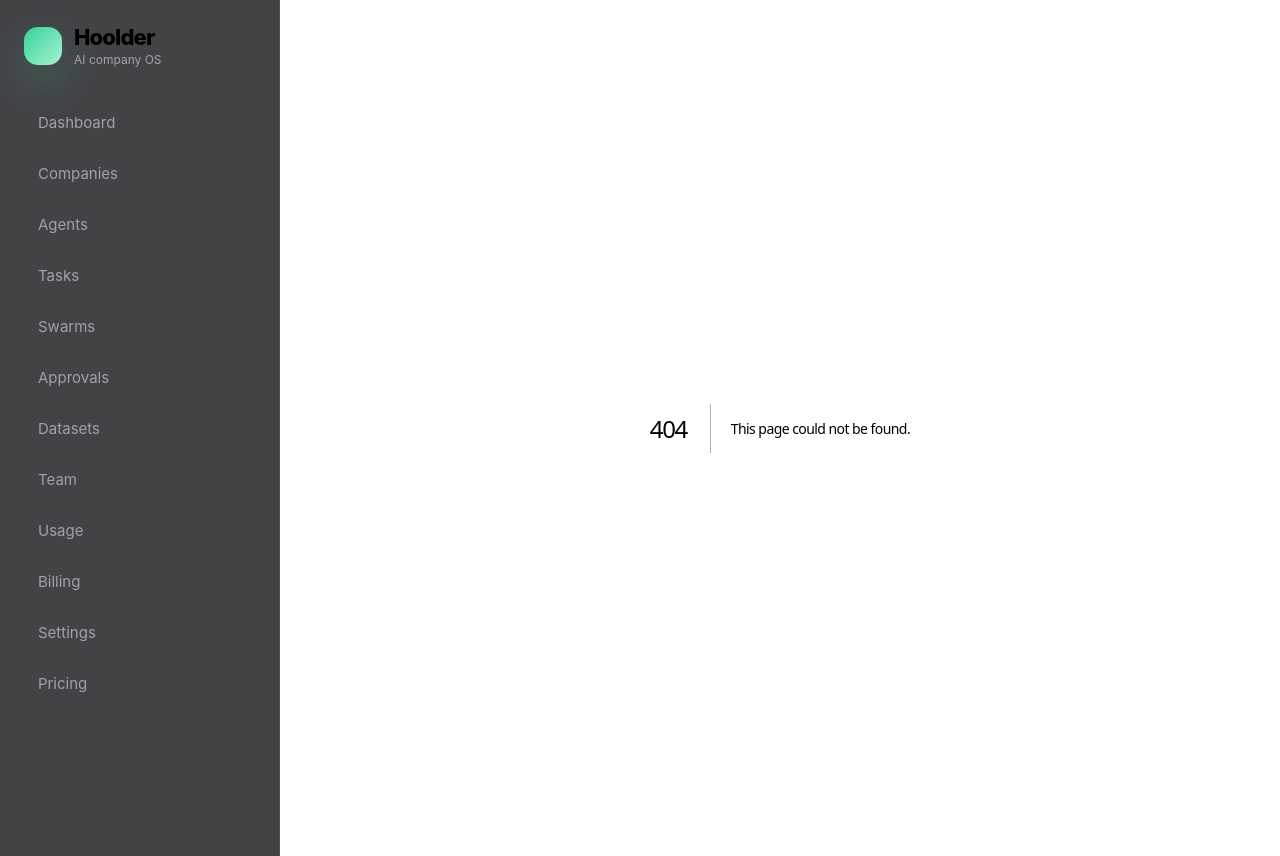
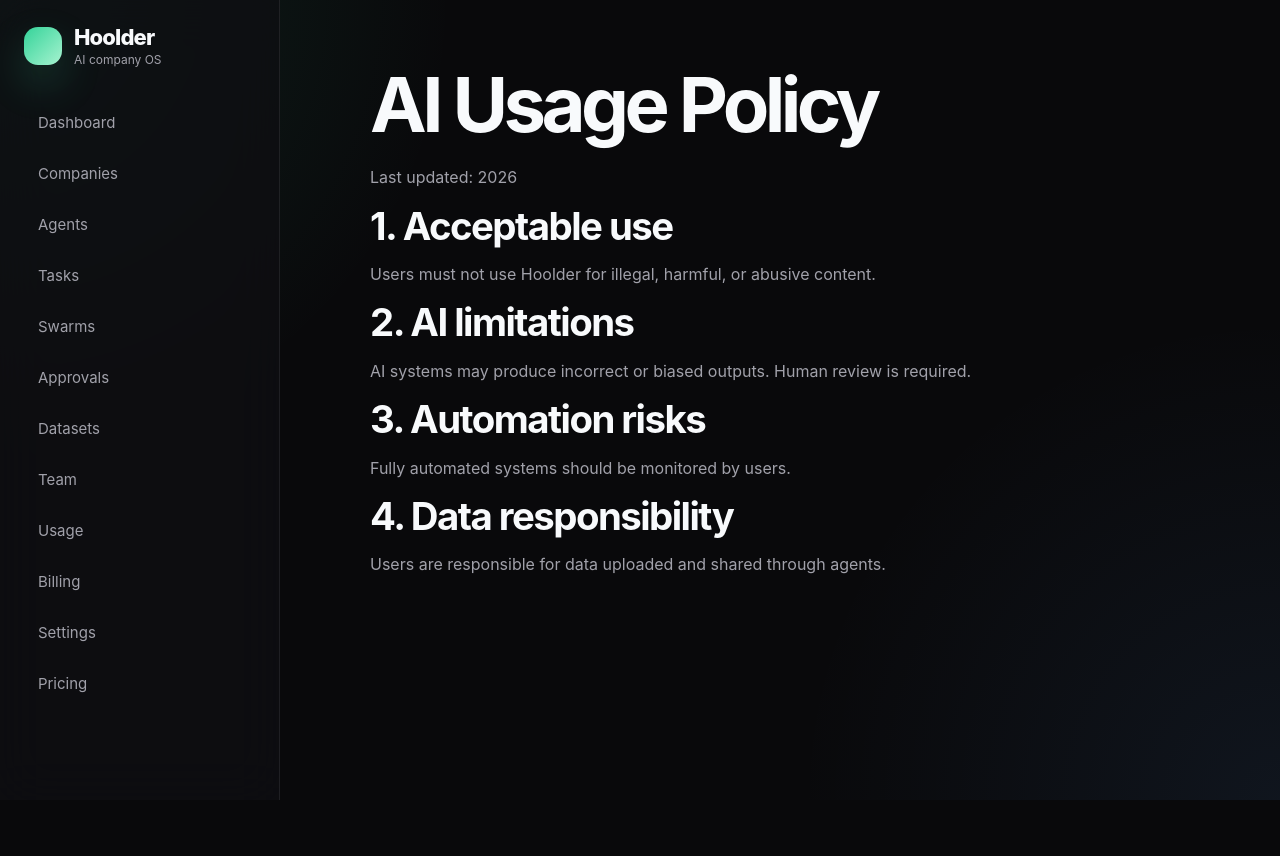
Before and after one commit to yogparel8299-ux/Hoolder, a Next.js app in the folder apps/web/: page /ai-policy in a window 1280 px wide. Before the commit this address had no page. After the commit the page ends 800 px from the top, so only its background shows below. Built offline with nearby package versions, Linux system fonts and the light colour scheme.

Commit message:
Create page.tsx

```diff
--- /dev/null
+++ b/apps/web/app/(legal)/ai-policy/page.tsx
@@ -0,0 +1,29 @@
+export default function AIPolicyPage() {
+  return (
+    <>
+      <h1>AI Usage Policy</h1>
+
+      <p>Last updated: 2026</p>
+
+      <h2>1. Acceptable use</h2>
+      <p>
+        Users must not use Hoolder for illegal, harmful, or abusive content.
+      </p>
+
+      <h2>2. AI limitations</h2>
+      <p>
+        AI systems may produce incorrect or biased outputs. Human review is required.
+      </p>
+
+      <h2>3. Automation risks</h2>
+      <p>
+        Fully automated systems should be monitored by users.
+      </p>
+
+      <h2>4. Data responsibility</h2>
+      <p>
+        Users are responsible for data uploaded and shared through agents.
+      </p>
+    </>
+  );
+}
```
